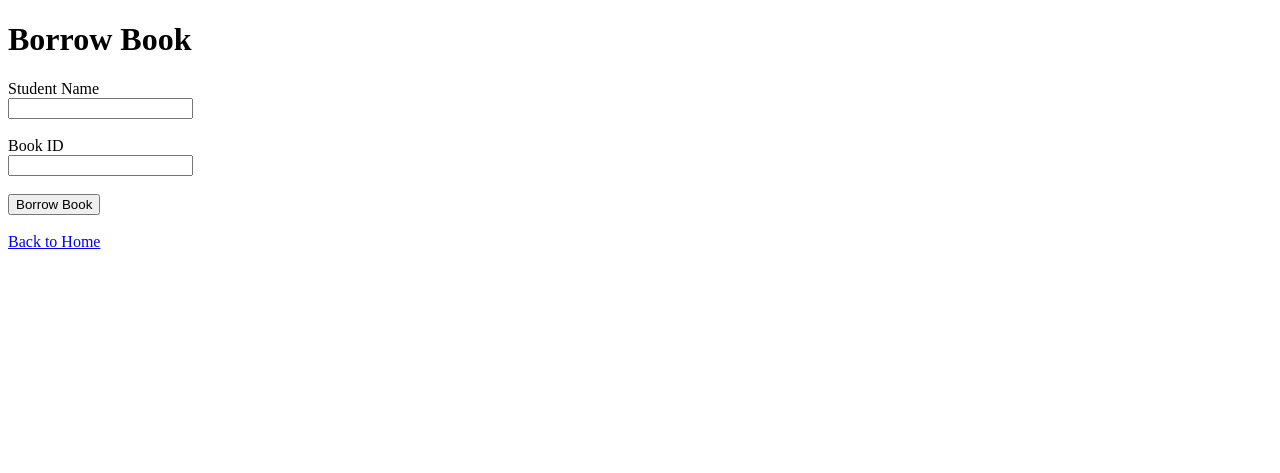
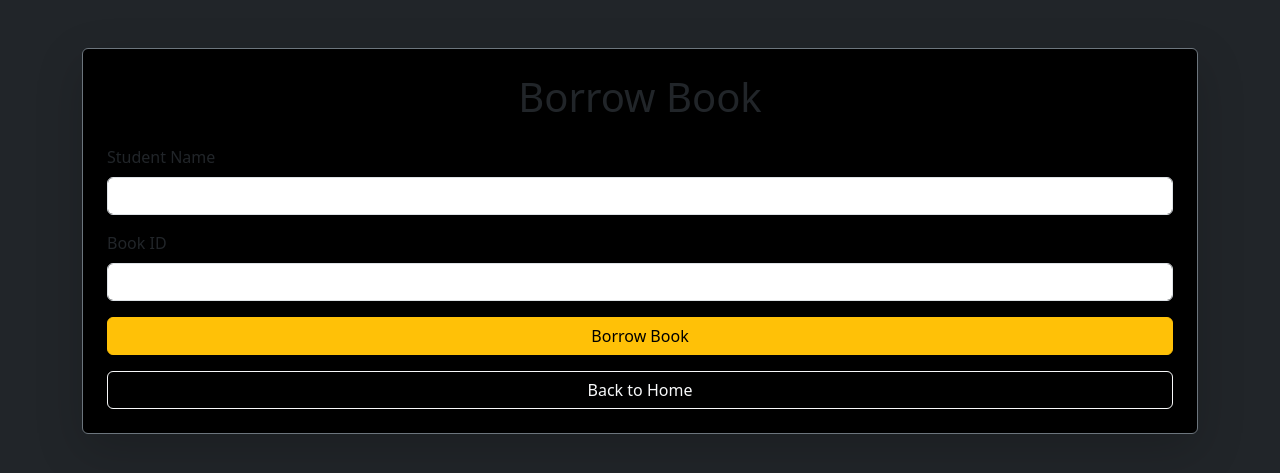
Before and after one commit to lakshya17-K/Library-Managment-, a Flask app: page /borrow in a window 1280 px wide. Shown: the top 473 px of the page. Run offline with Flask 3, Linux system fonts and the light colour scheme.

Commit message:
Enhance borrow_book.html layout and styling

```diff
--- a/templates/borrow_book.html
+++ b/templates/borrow_book.html
@@ -1,37 +1,77 @@
 <!DOCTYPE html>
-<html>
+<html lang="en">
+
 <head>
+
+    <meta charset="UTF-8">
+
+    <meta name="viewport"
+          content="width=device-width, initial-scale=1.0">
+
     <title>Borrow Book</title>
+
+    <link href="https://cdn.jsdelivr.net/npm/bootstrap@5.3.3/dist/css/bootstrap.min.css"
+          rel="stylesheet">
+
 </head>
-<body>
 
-    <h1>Borrow Book</h1>
+<body class="bg-dark text-light">
 
-    <form method="POST">
+    <div class="container mt-5">
 
-        <label>Student Name</label>
-        <br>
+        <div class="card bg-black border-secondary shadow-lg p-4">
 
-        <input type="text" name="student" required>
+            <h1 class="mb-4 text-center">
+                Borrow Book
+            </h1>
 
-        <br><br>
+            <form method="POST">
 
-        <label>Book ID</label>
-        <br>
+                <div class="mb-3">
 
-        <input type="number" name="book_id" required>
+                    <label class="form-label">
+                        Student Name
+                    </label>
 
-        <br><br>
+                    <input type="text"
+                           name="student"
+                           class="form-control"
+                           required>
 
-        <button type="submit">
-            Borrow Book
-        </button>
+                </div>
 
-    </form>
+                <div class="mb-3">
 
-    <br>
+                    <label class="form-label">
+                        Book ID
+                    </label>
 
-    <a href="/">Back to Home</a>
+                    <input type="number"
+                           name="book_id"
+                           class="form-control"
+                           required>
+
+                </div>
+
+                <button type="submit"
+                        class="btn btn-warning w-100">
+
+                    Borrow Book
+
+                </button>
+
+            </form>
+
+            <a href="/"
+               class="btn btn-outline-light mt-3">
+
+                Back to Home
+
+            </a>
+
+        </div>
+
+    </div>
 
 </body>
 </html>
```
